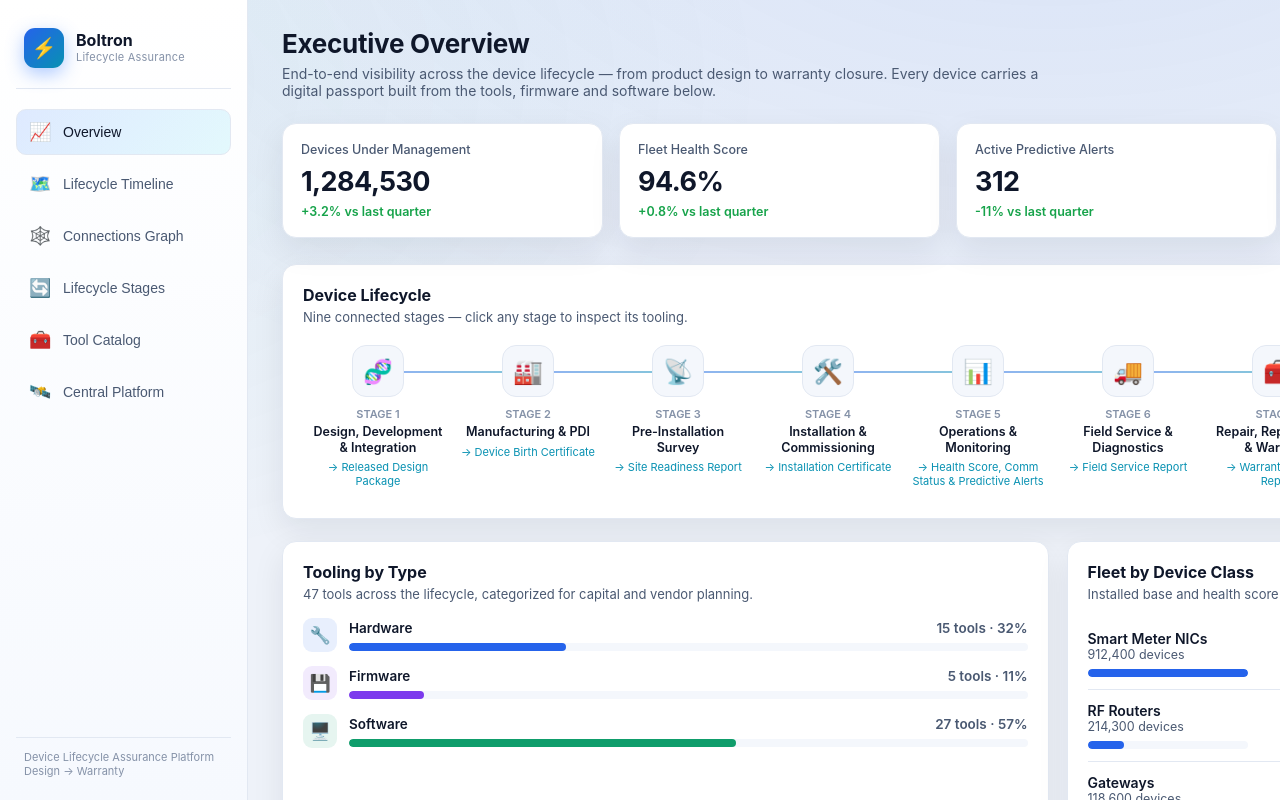
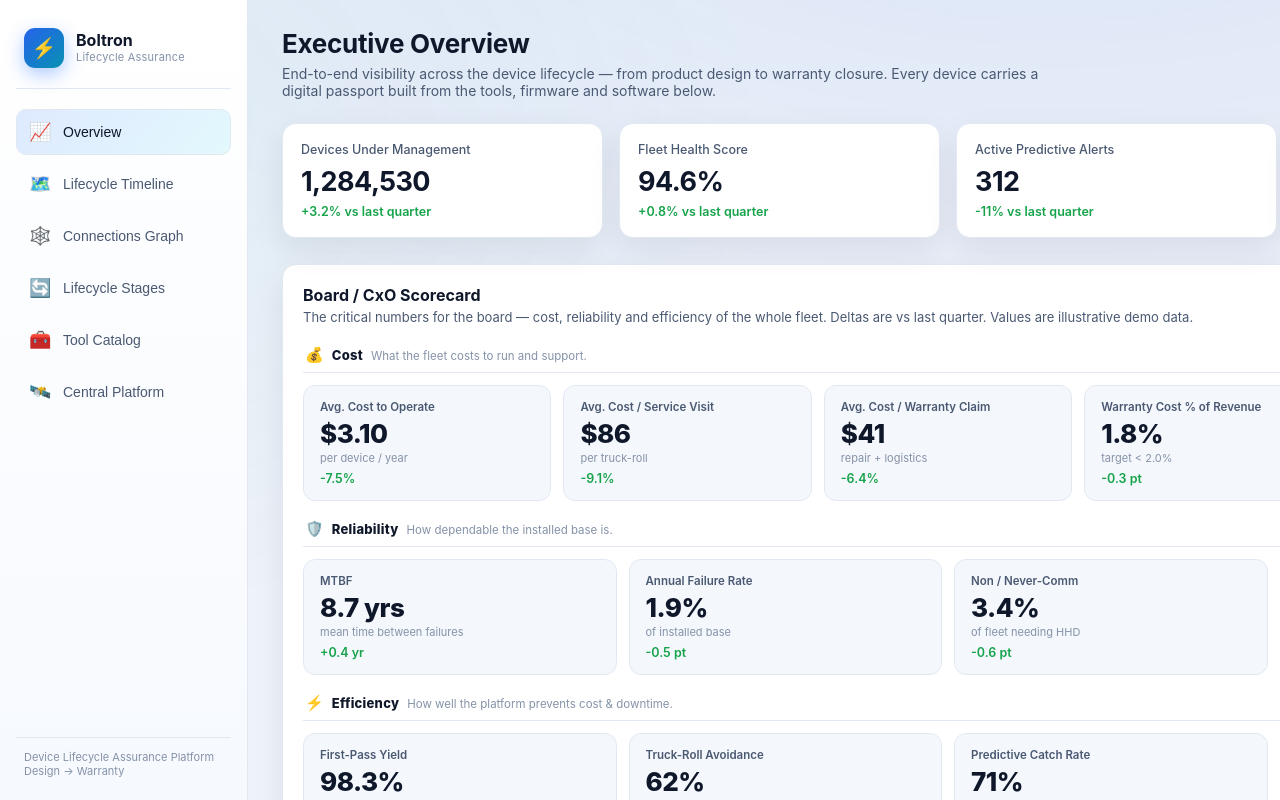
Before and after one commit to BoltTronCode/Boltron-ToolsOverview, a React (Vite) app: page / in a window 1280 px wide. Shown: the top 800 px of the page. Built offline with nearby package versions, Linux system fonts and the light colour scheme.

Commit message:
Add Board/CxO scorecard (cost, reliability, efficiency KPIs) to Overview

```diff
--- a/src/components/Overview.tsx
+++ b/src/components/Overview.tsx
@@ -1,11 +1,18 @@
 import {
   FLEET_KPIS,
+  BOARD_KPIS,
   DEVICE_CATEGORIES,
   STAGES,
   TOOL_TYPE_META,
   toolTypeCounts,
   type ToolType,
 } from "../data";
+
+const BOARD_GROUPS = [
+  { key: "Cost", icon: "💰", desc: "What the fleet costs to run and support." },
+  { key: "Reliability", icon: "🛡️", desc: "How dependable the installed base is." },
+  { key: "Efficiency", icon: "⚡", desc: "How well the platform prevents cost & downtime." },
+] as const;
 
 function healthColor(h: number): string {
   if (h >= 95) return "var(--good)";
@@ -36,6 +43,33 @@ export default function Overview({ onOpenStage }: { onOpenStage: (id: number) =>
             <div className="kpi-value">{k.value}</div>
             <div className={`kpi-delta ${k.positive ? "up" : "down"}`}>
               {k.delta} vs last quarter
+            </div>
+          </div>
+        ))}
+      </div>
+
+      <div className="card" style={{ marginBottom: 22 }}>
+        <h3 className="section-title">Board / CxO Scorecard</h3>
+        <p className="section-sub">
+          The critical numbers for the board — cost, reliability and efficiency of the whole fleet.
+          Deltas are vs last quarter. Values are illustrative demo data.
+        </p>
+        {BOARD_GROUPS.map((g) => (
+          <div className="board-group" key={g.key}>
+            <div className="board-group-head">
+              <span className="board-group-icon">{g.icon}</span>
+              <span className="board-group-name">{g.key}</span>
+              <span className="board-group-desc">{g.desc}</span>
+            </div>
+            <div className="board-grid">
+              {BOARD_KPIS.filter((k) => k.group === g.key).map((k) => (
+                <div className="board-kpi" key={k.label}>
+                  <div className="board-kpi-label">{k.label}</div>
+                  <div className="board-kpi-value">{k.value}</div>
+                  <div className="board-kpi-sub">{k.sub}</div>
+                  <div className={`kpi-delta ${k.positive ? "up" : "down"}`}>{k.delta}</div>
+                </div>
+              ))}
             </div>
           </div>
         ))}
--- a/src/data.ts
+++ b/src/data.ts
@@ -682,6 +682,38 @@ export const DEVICE_CATEGORIES = [
   { name: "DCUs", count: 39230, health: 91 },
 ];
 
+/* ------------------------------------------------------------------ */
+/*  Board / CxO scorecard — critical metrics (illustrative demo data)  */
+/* ------------------------------------------------------------------ */
+
+export interface BoardKpi {
+  label: string;
+  value: string;
+  sub: string;
+  delta: string;
+  positive: boolean;
+  group: "Cost" | "Reliability" | "Efficiency";
+}
+
+export const BOARD_KPIS: BoardKpi[] = [
+  // Cost
+  { group: "Cost", label: "Avg. Cost to Operate", value: "$3.10", sub: "per device / year", delta: "-7.5%", positive: true },
+  { group: "Cost", label: "Avg. Cost / Service Visit", value: "$86", sub: "per truck-roll", delta: "-9.1%", positive: true },
+  { group: "Cost", label: "Avg. Cost / Warranty Claim", value: "$41", sub: "repair + logistics", delta: "-6.4%", positive: true },
+  { group: "Cost", label: "Warranty Cost % of Revenue", value: "1.8%", sub: "target < 2.0%", delta: "-0.3 pt", positive: true },
+  { group: "Cost", label: "Annual Cost Saved vs Baseline", value: "$4.6M", sub: "fewer visits + RMAs", delta: "+18%", positive: true },
+  // Reliability
+  { group: "Reliability", label: "MTBF", value: "8.7 yrs", sub: "mean time between failures", delta: "+0.4 yr", positive: true },
+  { group: "Reliability", label: "Annual Failure Rate", value: "1.9%", sub: "of installed base", delta: "-0.5 pt", positive: true },
+  { group: "Reliability", label: "Non / Never-Comm", value: "3.4%", sub: "of fleet needing HHD", delta: "-0.6 pt", positive: true },
+  { group: "Reliability", label: "Fleet Health Score", value: "94.6%", sub: "weighted health", delta: "+0.8%", positive: true },
+  // Efficiency
+  { group: "Efficiency", label: "First-Pass Yield", value: "98.3%", sub: "manufacturing / PDI", delta: "+0.7 pt", positive: true },
+  { group: "Efficiency", label: "Truck-Roll Avoidance", value: "62%", sub: "resolved remotely (FOTA/NMS)", delta: "+5 pt", positive: true },
+  { group: "Efficiency", label: "Predictive Catch Rate", value: "71%", sub: "failures caught before outage", delta: "+8 pt", positive: true },
+  { group: "Efficiency", label: "Mean Time to Resolve", value: "2.4 days", sub: "issue → fix deployed", delta: "-0.6 d", positive: true },
+];
+
 export function allTools(): (Tool & { stage: string; stageId: number })[] {
   return STAGES.flatMap((s) =>
     s.tools.map((t) => ({ ...t, stage: s.name, stageId: s.id })),
--- a/src/index.css
+++ b/src/index.css
@@ -1168,6 +1168,69 @@ body {
   border: 1px solid var(--border);
 }
 
+/* Board / CxO scorecard */
+.board-group {
+  margin-top: 14px;
+}
+
+.board-group-head {
+  display: flex;
+  align-items: baseline;
+  gap: 8px;
+  padding: 4px 2px 8px;
+  border-bottom: 1px solid var(--border);
+  margin-bottom: 12px;
+}
+
+.board-group-icon {
+  font-size: 15px;
+}
+
+.board-group-name {
+  font-weight: 800;
+  font-size: 13px;
+  letter-spacing: 0.02em;
+  color: var(--text);
+}
+
+.board-group-desc {
+  font-size: 11.5px;
+  color: var(--text-muted);
+}
+
+.board-grid {
+  display: grid;
+  grid-template-columns: repeat(auto-fit, minmax(180px, 1fr));
+  gap: 12px;
+}
+
+.board-kpi {
+  background: var(--bg-card-2);
+  border: 1px solid var(--border);
+  border-radius: 12px;
+  padding: 14px 16px;
+}
+
+.board-kpi-label {
+  font-size: 11.5px;
+  font-weight: 600;
+  color: var(--text-dim);
+}
+
+.board-kpi-value {
+  font-size: 26px;
+  font-weight: 800;
+  letter-spacing: -0.02em;
+  color: var(--text);
+  margin-top: 4px;
+}
+
+.board-kpi-sub {
+  font-size: 11px;
+  color: var(--text-muted);
+  margin: 2px 0 6px;
+}
+
 /* What-runs-where matrix */
 .matrix {
   display: flex;
```
